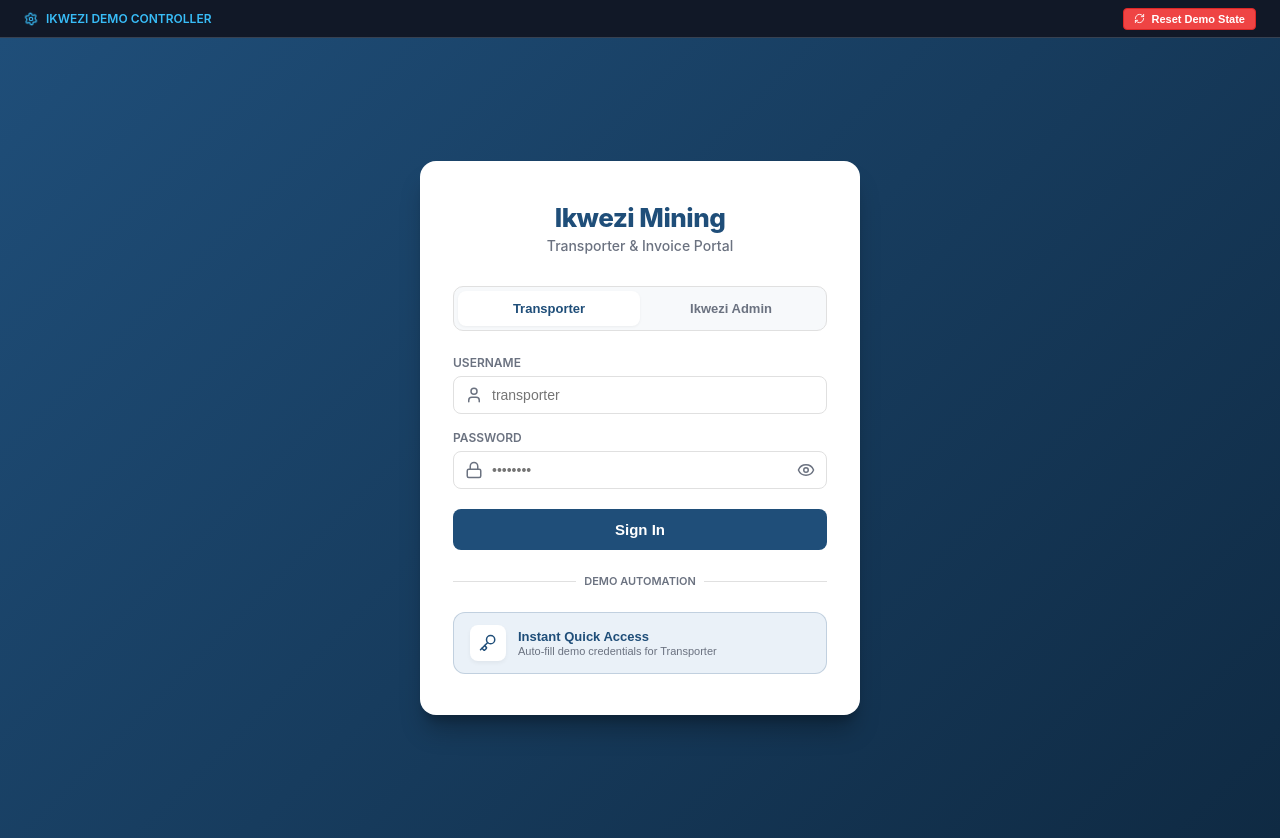
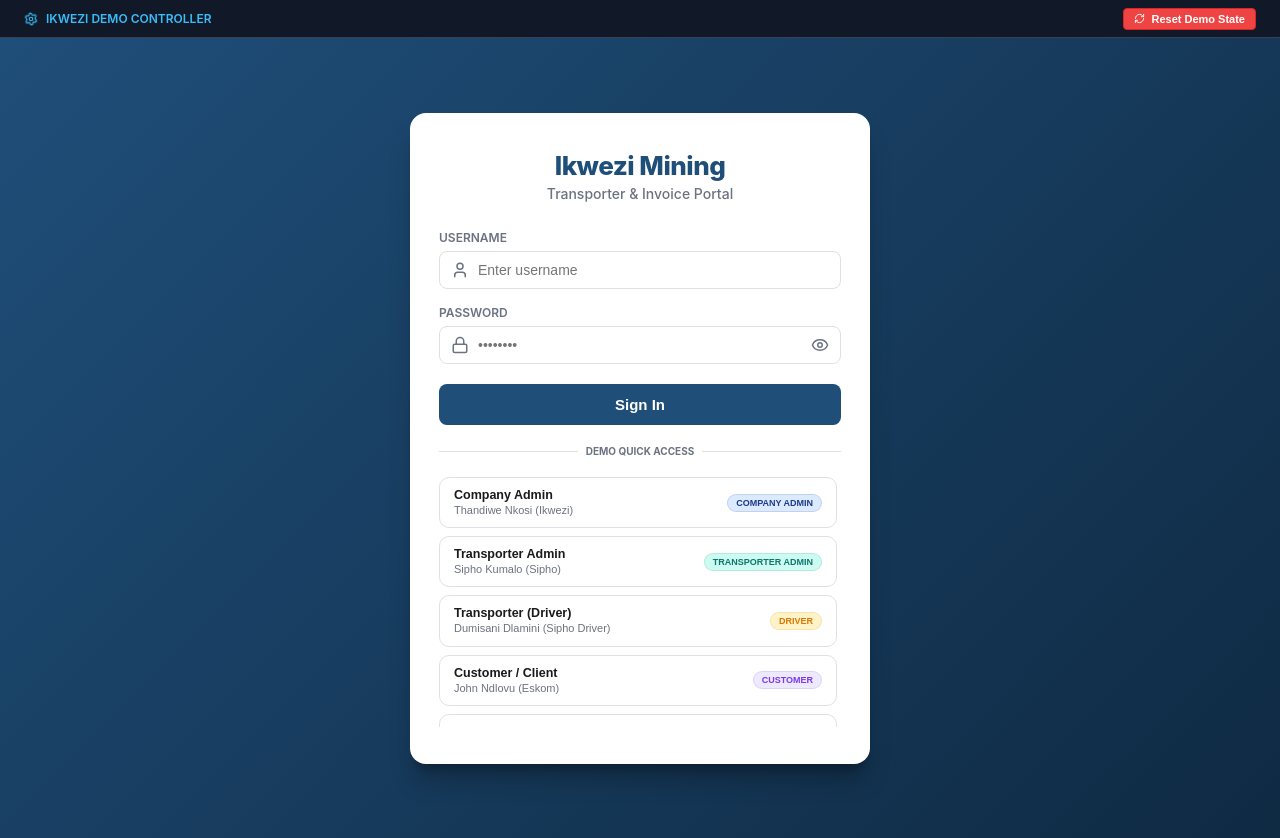
Before and after one commit to Varad-6/POD, a React (Vite) app: page /login in a window 1280 px wide. Built offline with nearby package versions, Linux system fonts and the light colour scheme.

Commit message:
feat: Add 5 demo personas and role-based login routing

```diff
--- a/src/App.tsx
+++ b/src/App.tsx
@@ -24,7 +24,8 @@ const MainApp: React.FC = () => {
     if (!currentUser && location.pathname !== '/login') {
       navigate('/login');
     } else if (currentUser && location.pathname === '/login') {
-      if (currentUser.role === 'IKWEZI_ADMIN') {
+      const role = currentUser.role;
+      if (role === 'COMPANY_ADMIN' || role === 'IKWEZI_ADMIN' || role === 'SUPERVISOR' || role === 'CUSTOMER') {
         navigate('/admin/dashboard');
       } else {
         navigate('/transporter/dashboard');
@@ -46,9 +47,10 @@ const MainApp: React.FC = () => {
   // Demo toggle helper
   const toggleRole = () => {
     if (!currentUser) return;
-    const targetUser = currentUser.role === 'TRANSPORTER' ? 'admin' : 'transporter';
+    const isCompanySide = currentUser.role === 'COMPANY_ADMIN' || currentUser.role === 'IKWEZI_ADMIN' || currentUser.role === 'SUPERVISOR' || currentUser.role === 'CUSTOMER';
+    const targetUser = isCompanySide ? 'transporter_admin' : 'company_admin';
     login(targetUser);
-    if (targetUser === 'admin') {
+    if (targetUser === 'company_admin') {
       navigate('/admin/dashboard');
     } else {
       navigate('/transporter/dashboard');
@@ -103,7 +105,7 @@ const MainApp: React.FC = () => {
               onMouseLeave={(e) => e.currentTarget.style.backgroundColor = 'rgba(255,255,255,0.08)'}
             >
               <UserCheck size={12} />
-              Switch to {currentUser.role === 'TRANSPORTER' ? 'Admin' : 'Transporter'}
+              Switch to {currentUser.role === 'COMPANY_ADMIN' || currentUser.role === 'IKWEZI_ADMIN' || currentUser.role === 'SUPERVISOR' || currentUser.role === 'CUSTOMER' ? 'Transporter Admin' : 'Company Admin'}
             </button>
           )}
 
@@ -164,7 +166,11 @@ const MainApp: React.FC = () => {
                   path="*"
                   element={
                     <Navigate
-                      to={currentUser.role === 'IKWEZI_ADMIN' ? "/admin/dashboard" : "/transporter/dashboard"}
+                      to={
+                        currentUser.role === 'COMPANY_ADMIN' || currentUser.role === 'IKWEZI_ADMIN' || currentUser.role === 'SUPERVISOR' || currentUser.role === 'CUSTOMER'
+                          ? "/admin/dashboard"
+                          : "/transporter/dashboard"
+                      }
                       replace
                     />
                   }
--- a/src/components/Sidebar.tsx
+++ b/src/components/Sidebar.tsx
@@ -68,13 +68,13 @@ export const Sidebar: React.FC = () => {
           Ikwezi Portal
         </h1>
         <p style={{ fontSize: '11px', color: 'rgba(255, 255, 255, 0.5)', marginTop: '2px', textTransform: 'uppercase', fontWeight: 600 }}>
-          {currentUser.role === 'IKWEZI_ADMIN' ? 'Mining Administrator' : 'Transporter Panel'}
+          {currentUser.role === 'COMPANY_ADMIN' || currentUser.role === 'IKWEZI_ADMIN' || currentUser.role === 'SUPERVISOR' || currentUser.role === 'CUSTOMER' ? 'Mining Administrator' : 'Transporter Panel'}
         </p>
       </div>
 
       {/* Navigation Links */}
       <nav style={{ flex: 1 }}>
-        {currentUser.role === 'TRANSPORTER' ? (
+        {currentUser.role === 'DRIVER' || currentUser.role === 'TRANSPORTER_ADMIN' || currentUser.role === 'TRANSPORTER' ? (
           <>
             <NavLink
               to="/transporter/dashboard"
--- a/src/components/TopBar.tsx
+++ b/src/components/TopBar.tsx
@@ -66,8 +66,8 @@ export const TopBar: React.FC<TopBarProps> = ({ title }) => {
       {/* User Info & Actions */}
       <div style={{ display: 'flex', alignItems: 'center', gap: '16px', position: 'relative' }}>
 
-        {/* Notification Bell (Only for Transporter Role) */}
-        {currentUser.role === 'TRANSPORTER' && (
+        {/* Notification Bell (Only for Transporter Roles) */}
+        {(currentUser.role === 'DRIVER' || currentUser.role === 'TRANSPORTER_ADMIN' || currentUser.role === 'TRANSPORTER') && (
           <div style={{ position: 'relative' }}>
             <button
               onClick={() => setShowNotifDropdown(!showNotifDropdown)}
@@ -186,7 +186,7 @@ export const TopBar: React.FC<TopBarProps> = ({ title }) => {
             {currentUser.displayName || currentUser.companyName}
           </p>
           <p style={{ fontSize: '12px', color: 'var(--neutral-secondary)', fontWeight: 500 }}>
-            {currentUser.role === 'IKWEZI_ADMIN' ? 'Ikwezi Admin' : 'Authorized Transporter'}
+            {currentUser.role === 'COMPANY_ADMIN' || currentUser.role === 'IKWEZI_ADMIN' || currentUser.role === 'SUPERVISOR' || currentUser.role === 'CUSTOMER' ? (currentUser.role === 'SUPERVISOR' ? 'Supervisor' : currentUser.role === 'CUSTOMER' ? 'Customer' : 'Company Admin') : (currentUser.role === 'DRIVER' ? 'Driver' : 'Transporter Admin')}
           </p>
         </div>
 
--- a/src/context/DemoContext.tsx
+++ b/src/context/DemoContext.tsx
@@ -12,7 +12,7 @@ import {
 // Types
 export interface User {
   username: string;
-  role: 'TRANSPORTER' | 'IKWEZI_ADMIN';
+  role: 'COMPANY_ADMIN' | 'TRANSPORTER_ADMIN' | 'DRIVER' | 'CUSTOMER' | 'SUPERVISOR' | 'TRANSPORTER' | 'IKWEZI_ADMIN';
   companyName?: string;
   displayName?: string;
 }
@@ -162,7 +162,7 @@ export const DemoProvider: React.FC<{ children: React.ReactNode }> = ({ children
     if (matched) {
       const u: User = {
         username: matched.username,
-        role: matched.role === 'IKWEZI_ADMIN' ? 'IKWEZI_ADMIN' : 'TRANSPORTER',
+        role: matched.role as any,
         companyName: matched.companyName,
         displayName: matched.displayName
       };
--- a/src/data/mockData.ts
+++ b/src/data/mockData.ts
@@ -5,9 +5,11 @@
 // ============================================================
 
 export const USERS = [
-  { username: "transporter", password: "password123", role: "TRANSPORTER", companyName: "Sipho Transport Services (Pty) Ltd" },
-  { username: "transporter2", password: "password123", role: "TRANSPORTER", companyName: "Vaal Logistics CC" },
-  { username: "admin", password: "password123", role: "IKWEZI_ADMIN", displayName: "Thandiwe Nkosi — Logistics Admin" },
+  { username: "company_admin", password: "password123", role: "COMPANY_ADMIN", displayName: "Thandiwe Nkosi (Company Admin)" },
+  { username: "transporter_admin", password: "password123", role: "TRANSPORTER_ADMIN", companyName: "Sipho Transport Services", displayName: "Sipho Kumalo (Transporter Admin)" },
+  { username: "driver", password: "password123", role: "DRIVER", companyName: "Sipho Transport Services", displayName: "Dumisani Dlamini (Driver)" },
+  { username: "customer", password: "password123", role: "CUSTOMER", companyName: "Eskom Holdings (Client)", displayName: "John Ndlovu (Customer)" },
+  { username: "supervisor", password: "password123", role: "SUPERVISOR", displayName: "Pieter Botha (Weighbridge Supervisor)" },
 ];
 
 export const PURCHASE_ORDERS = [
--- a/src/views/Login.tsx
+++ b/src/views/Login.tsx
@@ -2,16 +2,24 @@ import React, { useState } from 'react';
 import { useNavigate } from 'react-router-dom';
 import { User, Lock, Eye, EyeOff, Key } from 'lucide-react';
 import { useDemo } from '../context/DemoContext';
+import { USERS } from '../data/mockData';
 
 export const Login: React.FC = () => {
   const navigate = useNavigate();
   const { login } = useDemo();
 
-  const [activeTab, setActiveTab] = useState<'TRANSPORTER' | 'IKWEZI_ADMIN'>('TRANSPORTER');
   const [username, setUsername] = useState('');
   const [password, setPassword] = useState('');
   const [showPassword, setShowPassword] = useState(false);
   const [error, setError] = useState('');
+
+  const personas = [
+    { username: 'company_admin', role: 'COMPANY_ADMIN', label: 'Company Admin', desc: 'Thandiwe Nkosi (Ikwezi)', color: '#1e3a8a', bg: '#dbeafe' },
+    { username: 'transporter_admin', role: 'TRANSPORTER_ADMIN', label: 'Transporter Admin', desc: 'Sipho Kumalo (Sipho)', color: '#0f766e', bg: '#ccfbf1' },
+    { username: 'driver', role: 'DRIVER', label: 'Transporter (Driver)', desc: 'Dumisani Dlamini (Sipho Driver)', color: '#d97706', bg: '#fef3c7' },
+    { username: 'customer', role: 'CUSTOMER', label: 'Customer / Client', desc: 'John Ndlovu (Eskom)', color: '#7c3aed', bg: '#ede9fe' },
+    { username: 'supervisor', role: 'SUPERVISOR', label: 'Weighbridge Supervisor', desc: 'Pieter Botha (Weighbridge)', color: '#2563eb', bg: '#dbeafe' }
+  ];
 
   const handleSubmit = (e: React.FormEvent) => {
     e.preventDefault();
@@ -19,28 +27,31 @@ export const Login: React.FC = () => {
 
     const success = login(username);
     if (success) {
-      if (activeTab === 'TRANSPORTER') {
+      const matched = USERS.find((u: any) => u.username.toLowerCase() === username.toLowerCase());
+      const role = matched?.role;
+      if (role === 'COMPANY_ADMIN' || role === 'IKWEZI_ADMIN' || role === 'SUPERVISOR' || role === 'CUSTOMER') {
+        navigate('/admin/dashboard');
+      } else {
         navigate('/transporter/dashboard');
-      } else {
-        navigate('/admin/dashboard');
       }
     } else {
       setError('Invalid username or password');
     }
   };
 
-  const handleQuickAccess = () => {
+  const handlePersonaClick = (uname: string) => {
     setError('');
-    const demoUser = activeTab === 'TRANSPORTER' ? 'transporter' : 'admin';
-    setUsername(demoUser);
+    setUsername(uname);
     setPassword('password123');
 
-    const success = login(demoUser);
+    const success = login(uname);
     if (success) {
-      if (activeTab === 'TRANSPORTER') {
+      const matched = USERS.find((u: any) => u.username.toLowerCase() === uname.toLowerCase());
+      const role = matched?.role;
+      if (role === 'COMPANY_ADMIN' || role === 'IKWEZI_ADMIN' || role === 'SUPERVISOR' || role === 'CUSTOMER') {
+        navigate('/admin/dashboard');
+      } else {
         navigate('/transporter/dashboard');
-      } else {
-        navigate('/admin/dashboard');
       }
     }
   };
@@ -59,82 +70,23 @@ export const Login: React.FC = () => {
       <div
         style={{
           width: '100%',
-          maxWidth: '440px',
+          maxWidth: '460px',
           backgroundColor: '#ffffff',
           borderRadius: '16px',
           boxShadow: '0 20px 25px -5px rgba(0, 0, 0, 0.25), 0 10px 10px -5px rgba(0, 0, 0, 0.2)',
-          padding: '40px 32px',
+          padding: '36px 28px',
           border: '1px solid rgba(255,255,255,0.1)'
         }}
         className="animate-scale-in"
       >
         {/* Header */}
-        <div style={{ textAlign: 'center', marginBottom: '32px' }}>
+        <div style={{ textAlign: 'center', marginBottom: '28px' }}>
           <h1 style={{ color: 'var(--primary-color)', fontSize: '26px', fontWeight: '800', letterSpacing: '-0.5px' }}>
             Ikwezi Mining
           </h1>
           <p style={{ color: 'var(--neutral-secondary)', fontSize: '14px', marginTop: '4px', fontWeight: '500' }}>
             Transporter & Invoice Portal
           </p>
-        </div>
-
-        {/* Form Role Toggle */}
-        <div
-          style={{
-            display: 'flex',
-            backgroundColor: 'var(--page-bg)',
-            padding: '4px',
-            borderRadius: '10px',
-            marginBottom: '24px',
-            border: '1px solid var(--border-grey)'
-          }}
-        >
-          <button
-            onClick={() => {
-              setActiveTab('TRANSPORTER');
-              setError('');
-              setUsername('');
-              setPassword('');
-            }}
-            style={{
-              flex: 1,
-              padding: '10px',
-              fontSize: '13px',
-              fontWeight: 600,
-              border: 'none',
-              borderRadius: '8px',
-              cursor: 'pointer',
-              backgroundColor: activeTab === 'TRANSPORTER' ? '#ffffff' : 'transparent',
-              color: activeTab === 'TRANSPORTER' ? 'var(--primary-color)' : 'var(--neutral-secondary)',
-              boxShadow: activeTab === 'TRANSPORTER' ? '0 1px 3px rgba(0,0,0,0.05)' : 'none',
-              transition: 'all 0.15s ease'
-            }}
-          >
-            Transporter
-          </button>
-          <button
-            onClick={() => {
-              setActiveTab('IKWEZI_ADMIN');
-              setError('');
-              setUsername('');
-              setPassword('');
-            }}
-            style={{
-              flex: 1,
-              padding: '10px',
-              fontSize: '13px',
-              fontWeight: 600,
-              border: 'none',
-              borderRadius: '8px',
-              cursor: 'pointer',
-              backgroundColor: activeTab === 'IKWEZI_ADMIN' ? '#ffffff' : 'transparent',
-              color: activeTab === 'IKWEZI_ADMIN' ? 'var(--primary-color)' : 'var(--neutral-secondary)',
-              boxShadow: activeTab === 'IKWEZI_ADMIN' ? '0 1px 3px rgba(0,0,0,0.05)' : 'none',
-              transition: 'all 0.15s ease'
-            }}
-          >
-            Ikwezi Admin
-          </button>
         </div>
 
         {/* Credentials Form */}
@@ -148,7 +100,7 @@ export const Login: React.FC = () => {
                 value={username}
                 onChange={(e) => setUsername(e.target.value)}
                 className="form-input has-icon-left"
-                placeholder={activeTab === 'TRANSPORTER' ? "transporter" : "admin"}
+                placeholder="Enter username"
                 required
               />
             </div>
@@ -201,61 +153,61 @@ export const Login: React.FC = () => {
           </button>
         </form>
 
-        <div style={{ margin: '24px 0', display: 'flex', alignItems: 'center', justifyContent: 'center', gap: '8px' }}>
+        <div style={{ margin: '20px 0', display: 'flex', alignItems: 'center', justifyContent: 'center', gap: '8px' }}>
           <div style={{ height: '1px', backgroundColor: 'var(--border-grey)', flex: 1 }}></div>
-          <span style={{ fontSize: '11px', fontWeight: 600, color: 'var(--neutral-secondary)', textTransform: 'uppercase' }}>Demo Automation</span>
+          <span style={{ fontSize: '10px', fontWeight: 700, color: 'var(--neutral-secondary)', textTransform: 'uppercase' }}>Demo Quick Access</span>
           <div style={{ height: '1px', backgroundColor: 'var(--border-grey)', flex: 1 }}></div>
         </div>
 
-        {/* Quick Access fast track button */}
+        {/* Persona Select Grid */}
+        <div style={{ display: 'flex', flexDirection: 'column', gap: '8px', maxHeight: '250px', overflowY: 'auto', paddingRight: '4px' }}>
+          {personas.map((p) => (
             <button
-          onClick={handleQuickAccess}
+              key={p.username}
+              type="button"
+              onClick={() => handlePersonaClick(p.username)}
               style={{
-            width: '100%',
-            backgroundColor: 'var(--secondary-bg)',
-            border: '1px solid rgba(31, 78, 121, 0.2)',
-            borderRadius: '12px',
-            padding: '12px 16px',
-            cursor: 'pointer',
                 display: 'flex',
                 alignItems: 'center',
-            gap: '12px',
+                justifyContent: 'space-between',
+                padding: '10px 14px',
+                borderRadius: '10px',
+                border: '1px solid var(--border-grey)',
+                backgroundColor: '#ffffff',
+                cursor: 'pointer',
                 textAlign: 'left',
                 transition: 'all 0.15s ease'
               }}
               onMouseEnter={(e) => {
-            e.currentTarget.style.borderColor = 'var(--primary-color)';
-            e.currentTarget.style.transform = 'translateY(-1px)';
+                e.currentTarget.style.borderColor = p.color;
+                e.currentTarget.style.backgroundColor = p.bg;
               }}
               onMouseLeave={(e) => {
-            e.currentTarget.style.borderColor = 'rgba(31, 78, 121, 0.2)';
-            e.currentTarget.style.transform = 'translateY(0)';
+                e.currentTarget.style.borderColor = 'var(--border-grey)';
+                e.currentTarget.style.backgroundColor = '#ffffff';
               }}
             >
-          <div
+              <div style={{ flex: 1, marginRight: '8px' }}>
+                <p style={{ fontSize: '12.5px', fontWeight: 700, color: 'var(--neutral-primary)' }}>{p.label}</p>
+                <p style={{ fontSize: '11px', color: 'var(--neutral-secondary)', marginTop: '2px', lineHeight: 1.2 }}>{p.desc}</p>
+              </div>
+              <span
                 style={{
-              width: '36px',
-              height: '36px',
-              borderRadius: '8px',
-              backgroundColor: '#ffffff',
-              display: 'flex',
-              alignItems: 'center',
-              justifyContent: 'center',
-              color: 'var(--primary-color)',
-              boxShadow: '0 2px 4px rgba(0,0,0,0.05)'
+                  fontSize: '9px',
+                  fontWeight: 700,
+                  padding: '3px 8px',
+                  borderRadius: '12px',
+                  backgroundColor: p.bg,
+                  color: p.color,
+                  whiteSpace: 'nowrap',
+                  border: '1px solid ' + p.color + '22'
                 }}
               >
-            <Key size={18} />
+                {p.role.replace('_', ' ')}
+              </span>
+            </button>
+          ))}
         </div>
-          <div>
-            <p style={{ fontSize: '13px', fontWeight: 700, color: 'var(--primary-color)', marginBottom: '1px' }}>
-              Instant Quick Access
-            </p>
-            <p style={{ fontSize: '11px', color: 'var(--neutral-secondary)' }}>
-              Auto-fill demo credentials for {activeTab === 'TRANSPORTER' ? 'Transporter' : 'Ikwezi Admin'}
-            </p>
-          </div>
-        </button>
       </div>
     </div>
   );
```
Also changed, not shown: 1 other file (tests, documents, lock files or other folders). Lines whose indentation alone changed are shown as unchanged.
